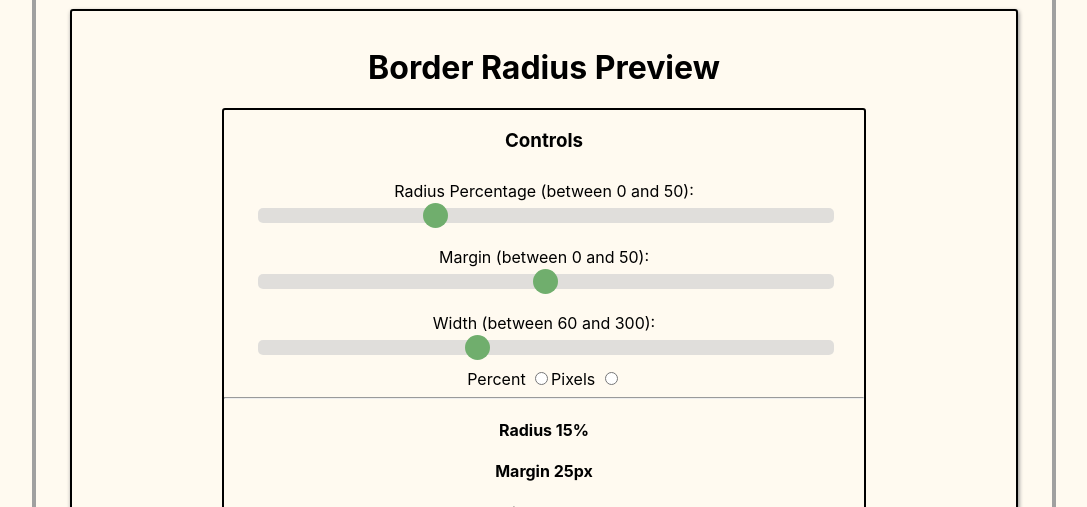
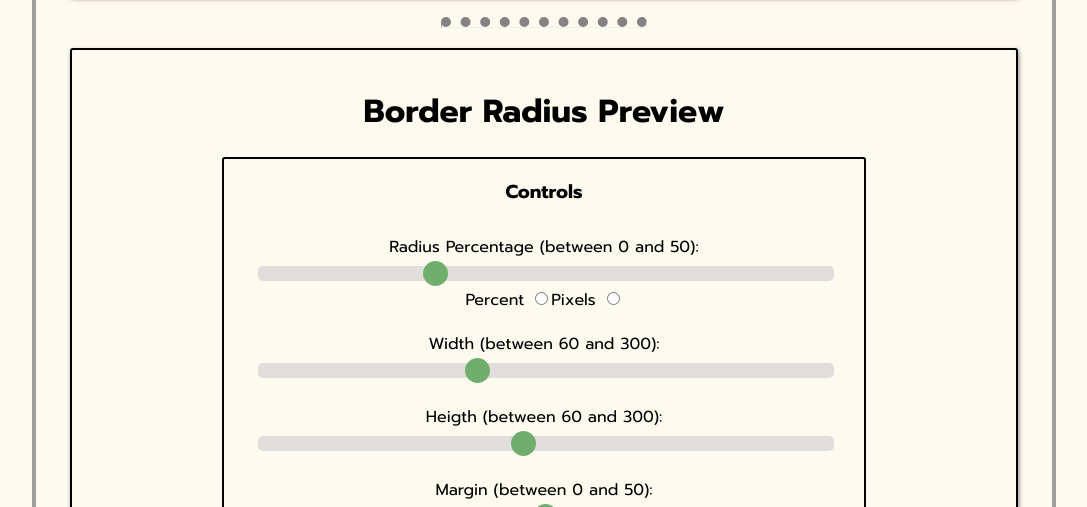
Before and after one commit to KxcCarter/binary-to-decimal-converter, a React (Create React App) app: page / in a window 1280 px wide. Shown: the part 445-952 px from the top of the page, without its empty margins (96-1183 px from the left). Built offline with nearby package versions, Linux system fonts and the light colour scheme.

Commit message:
modifies readme

```diff
--- a/public/index.html
+++ b/public/index.html
@@ -24,7 +24,11 @@
       work correctly both with client-side routing and a non-root public URL.
       Learn how to configure a non-root public URL by running `npm run build`.
     -->
-    <title>React App</title>
+    <link
+      href="https://fonts.googleapis.com/css2?family=Prompt:wght@100;200;400;600;700&display=swap"
+      rel="stylesheet"
+    />
+    <title>React Widgets</title>
   </head>
   <body>
     <noscript>You need to enable JavaScript to run this app.</noscript>
--- a/src/Components/BorderRadiusPreview/BorderRadiusPreview.js
+++ b/src/Components/BorderRadiusPreview/BorderRadiusPreview.js
@@ -6,13 +6,13 @@ function BorderRadiusPreview() {
   const [margin, setMargin] = useState(25);
   const [unit, setUnit] = useState('%');
   const [width, setWidth] = useState(150);
-  const [height, setHeight] = useState();
+  const [height, setHeight] = useState(170);
 
   const boxStyle = {
     borderRadius: `${radius}${unit}`,
     margin: `${margin}px auto`,
     width: `${width}px`,
-    height: '150px',
+    height: `${height}px`,
     border: '3px solid rgb(184, 4, 4)',
   };
 
@@ -33,7 +33,46 @@ function BorderRadiusPreview() {
             defaultValue="15"
             onChange={(e) => setRadius(e.target.value)}
           />
+
+          <form
+            onChange={(e) => {
+              setUnit(e.target.value);
+            }}
+          >
+            <label htmlFor="percent">Percent </label>
+            <input id="percent" name="type" type="radio" value="%" />
+            <label htmlFor="pixels">Pixels </label>
+            <input id="pixels" name="type" type="radio" value="px" />
+          </form>
         </div>
+
+        <div className={styles.sliderBox}>
+          <label htmlFor="width">Width (between 60 and 300):</label>
+          <input
+            className={styles.slider}
+            id="width"
+            type="range"
+            min="60"
+            max="300"
+            defaultValue="150"
+            step="5"
+            onChange={(e) => setWidth(e.target.value)}
+          />
+        </div>
+        <div className={styles.sliderBox}>
+          <label htmlFor="heigth">Heigth (between 60 and 300):</label>
+          <input
+            className={styles.slider}
+            id="width"
+            type="range"
+            min="60"
+            max="300"
+            defaultValue="170"
+            step="5"
+            onChange={(e) => setHeight(e.target.value)}
+          />
+        </div>
+
         <div className={styles.sliderBox}>
           <label htmlFor="margin">Margin (between 0 and 50):</label>
           <input
@@ -47,35 +86,13 @@ function BorderRadiusPreview() {
             onChange={(e) => setMargin(e.target.value)}
           />
         </div>
-        <div className={styles.sliderBox}>
-          <label htmlFor="width">Width (between 60 and 300):</label>
-          <input
-            className={styles.slider}
-            id="width"
-            type="range"
-            min="60"
-            max="300"
-            defaultValue="150"
-            step="5"
-            onChange={(e) => setWidth(e.target.value)}
-          />
-        </div>
 
-        <form
-          onChange={(e) => {
-            setUnit(e.target.value);
-          }}
-        >
-          <label htmlFor="percent">Percent </label>
-          <input id="percent" name="type" type="radio" value="%" />
-          <label htmlFor="pixels">Pixels </label>
-          <input id="pixels" name="type" type="radio" value="px" />
-        </form>
         <hr></hr>
         <div style={{ display: 'inline' }}>
           <h4>Radius {radius}% </h4>
           <h4>Margin {margin}px </h4>
           <h4>Width {width}px </h4>
+          <h4>Heigth {height}px </h4>
         </div>
       </div>
       <div className={styles.preview}>
--- a/src/index.css
+++ b/src/index.css
@@ -1,8 +1,7 @@
 body {
   margin: 0 auto;
-  font-family: -apple-system, BlinkMacSystemFont, 'Segoe UI', 'Roboto', 'Oxygen',
-    'Ubuntu', 'Cantarell', 'Fira Sans', 'Droid Sans', 'Helvetica Neue',
-    sans-serif;
+  font-family: 'Prompt', 'Segoe UI', 'Roboto', 'Oxygen', 'Ubuntu', 'Cantarell',
+    'Fira Sans', 'Droid Sans', 'Helvetica Neue', sans-serif;
   -webkit-font-smoothing: antialiased;
   -moz-osx-font-smoothing: grayscale;
   width: 80%;
```
Also changed, not shown: 1 other file (tests, documents, lock files or other folders).
